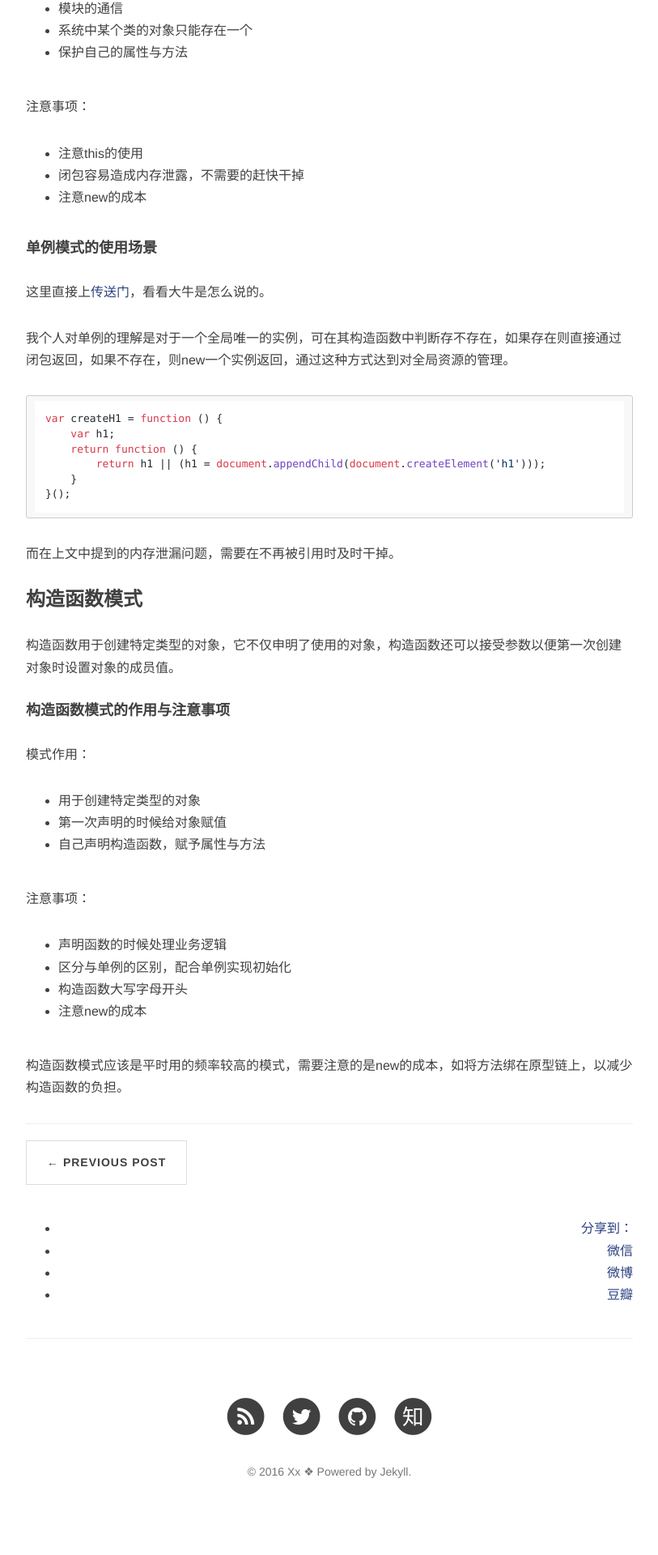
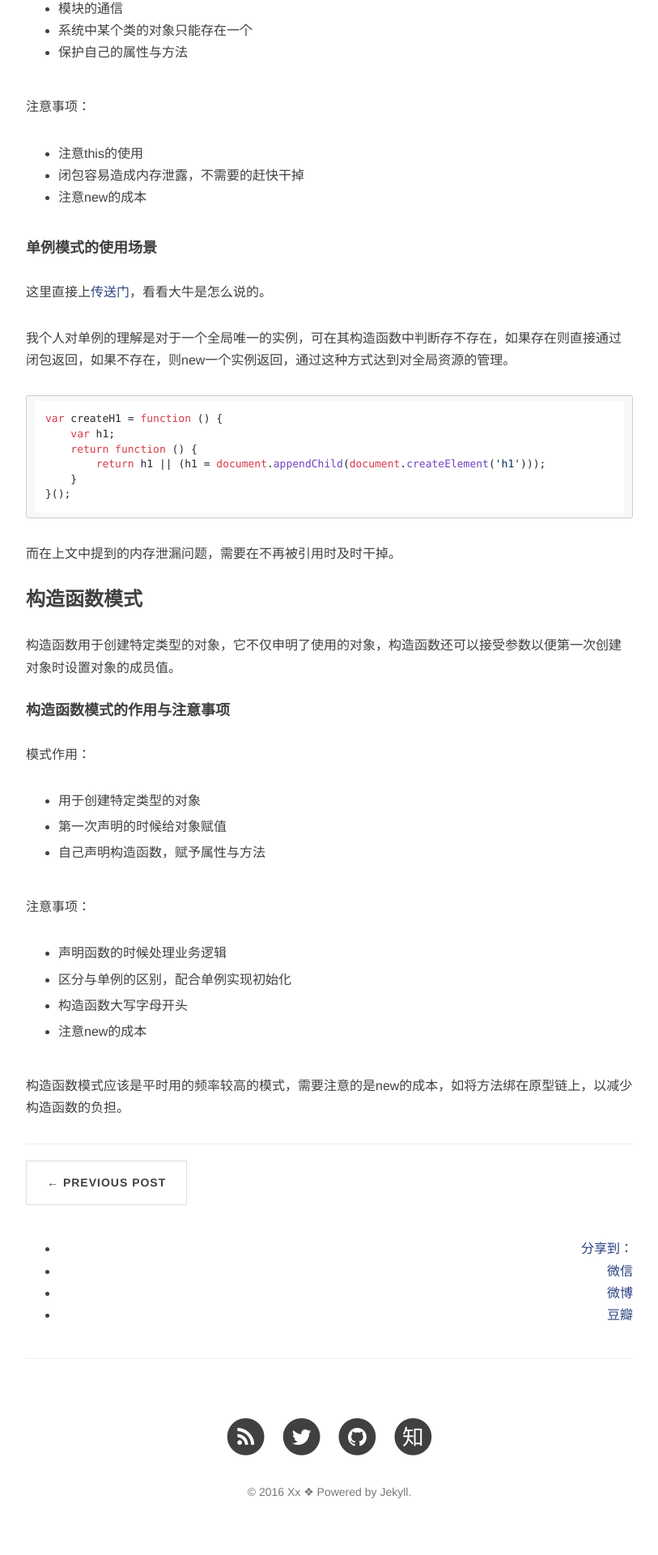
Before and after one commit to XxinLiang/XxinLiang.github.io, a Jekyll site: the page built from _posts/2016-03-31-js-mode.md, in a window 1280 px wide. Shown: the part 698-2618 px from the top of the page at 81% size, without its empty margins (233-1046 px from the left). Built offline with Jekyll 4.4.1, drawn with Linux system fonts in a browser that asks for light colours; nearby versions of some CDN libraries; comment, search, counter and statistics services are not loaded; before the commit the page ends 2593 px from its top, so only the background shows below that.

Commit message:
修改格式

```diff
--- a/_posts/2016-03-31-js-mode.md
+++ b/_posts/2016-03-31-js-mode.md
@@ -49,14 +49,21 @@ description: JS设计模式基础知识
 #### 构造函数模式的作用与注意事项
 
 模式作用：
-+ 用于创建特定类型的对象
-+ 第一次声明的时候给对象赋值
-+ 自己声明构造函数，赋予属性与方法
+
+- 用于创建特定类型的对象
+
+- 第一次声明的时候给对象赋值
+
+- 自己声明构造函数，赋予属性与方法
 
 注意事项：
-+ 声明函数的时候处理业务逻辑
-+ 区分与单例的区别，配合单例实现初始化
-+ 构造函数大写字母开头
-+ 注意new的成本
+
+- 声明函数的时候处理业务逻辑
+
+- 区分与单例的区别，配合单例实现初始化
+
+- 构造函数大写字母开头
+
+- 注意new的成本
 
 构造函数模式应该是平时用的频率较高的模式，需要注意的是new的成本，如将方法绑在原型链上，以减少构造函数的负担。
```
